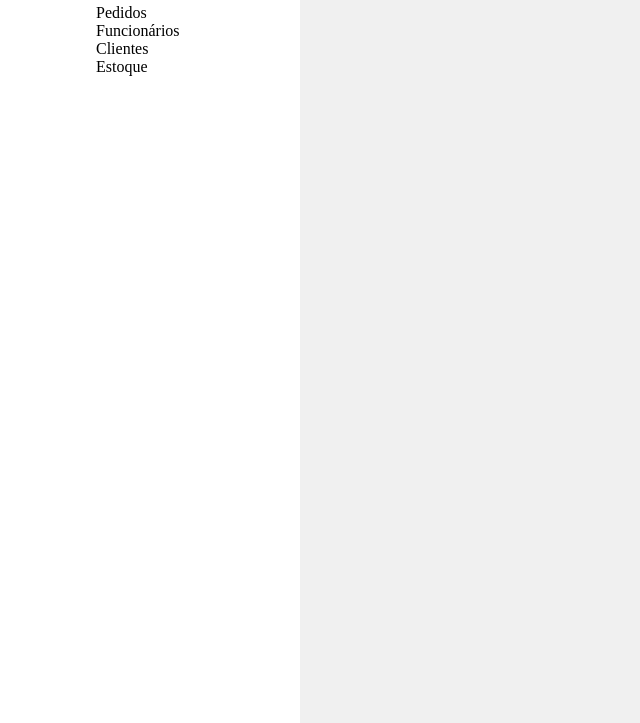
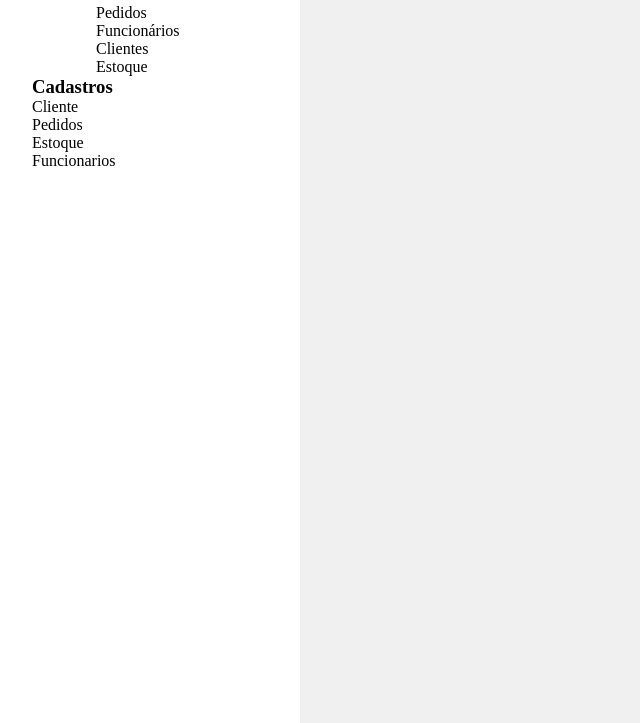
Before and after one commit to miiswan/Projeto-Integrador---BusinesSystem, a plain HTML site: page busineSystem/index.html in a window 1280 px wide. Shown: the part 77-800 px from the top of the page, without its empty margins (0-640 px from the left). Drawn offline with Linux system fonts and the light colour scheme.

Commit message:
Update index.html

```diff
--- a/busineSystem/index.html
+++ b/busineSystem/index.html
@@ -32,7 +32,23 @@
 
         </div>
 
-        <div class="cadastros"></div>
+        <div class="title-cadastros">
+            <h3 class="cadastros">Cadastros</h3>
+        </div>
+        <div class="cadastros">
+            <div class="card-cadastro" id="card-cliente">
+                <p class="cadastro-title" id="title-cliente">Cliente</p>
+            </div>
+            <div class="card-cadastro" id="card-pedidos">
+                <p class="pedidos-title" id="title-pedidos">Pedidos</p>
+            </div>
+            <div class="card-cadastro" id="card-estoque">
+                <p class="estoque-title" id="title-estoque">Estoque</p>
+            </div>
+            <div class="card-cadastro" id="card-funcionarios">
+                <p class="funcionarios-title" id="title-funcionarios">Funcionarios</p>
+            </div>
+        </div>
 
         <div class="caixa"></div>
     </main>
```
